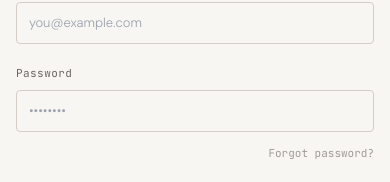
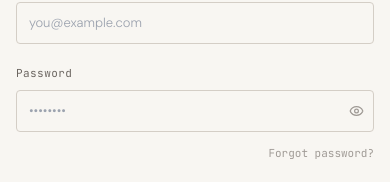
Before and after one commit to yuvrajsharma97/SpellOutCode, a React (Vite) app in the folder Client/: page /login in a window 390 px wide. Shown: the part 396-578 px from the top of the page. Built offline with nearby package versions, Linux system fonts and the light colour scheme; no server answers.

Commit message:
public profile mobile view

```diff
--- a/Client/src/components/ui/FormField.jsx
+++ b/Client/src/components/ui/FormField.jsx
@@ -1,3 +1,6 @@
+import { useState } from "react";
+import { Eye, EyeOff } from "lucide-react";
+
 export default function FormField({ label, error, children, hint }) {
   return (
     <div style={{ marginBottom: "20px" }}>
@@ -68,6 +71,60 @@ export function TextInput({ error, ...props }) {
   );
 }
 
+export function PasswordInput({ error, ...props }) {
+  const [visible, setVisible] = useState(false);
+
+  return (
+    <div style={{ position: "relative" }}>
+      <input
+        {...props}
+        type={visible ? "text" : "password"}
+        style={{
+          width: "100%",
+          padding: "9px 36px 9px 12px",
+          border: `1px solid ${error ? "var(--danger)" : "var(--rule)"}`,
+          borderRadius: "4px",
+          fontSize: "13px",
+          fontFamily: "var(--font-sans)",
+          background: "var(--paper)",
+          color: "var(--ink)",
+          outline: "none",
+          transition: "border-color var(--transition)",
+          fontWeight: 300,
+        }}
+        onFocus={(e) => {
+          if (!error) e.target.style.borderColor = "var(--ink-4)";
+        }}
+        onBlur={(e) => {
+          if (!error) e.target.style.borderColor = "var(--rule)";
+        }}
+      />
+      <button
+        type="button"
+        onClick={() => setVisible((v) => !v)}
+        tabIndex={-1}
+        aria-label={visible ? "Hide password" : "Show password"}
+        style={{
+          position: "absolute",
+          right: "10px",
+          top: "50%",
+          transform: "translateY(-50%)",
+          display: "flex",
+          alignItems: "center",
+          background: "none",
+          border: "none",
+          padding: 0,
+          color: "var(--ink-4)",
+          cursor: "pointer",
+        }}
+        onMouseEnter={(e) => (e.currentTarget.style.color = "var(--ink)")}
+        onMouseLeave={(e) => (e.currentTarget.style.color = "var(--ink-4)")}>
+        {visible ? <EyeOff size={15} /> : <Eye size={15} />}
+      </button>
+    </div>
+  );
+}
+
 export function TextArea({ error, rows = 4, ...props }) {
   return (
     <textarea
--- a/Client/src/components/ui/Modal.jsx
+++ b/Client/src/components/ui/Modal.jsx
@@ -37,7 +37,7 @@ export default function Modal({
         if (dismissible && e.target === e.currentTarget) onClose();
       }}>
       <div
-        className="max-h-[calc(100vh-24px)] sm:max-h-[calc(100vh-48px)]"
+        className="max-h-[calc(100vh_-_24px)] sm:max-h-[calc(100vh_-_48px)]"
         style={{
           background: "var(--paper)",
           borderRadius: "8px",
--- a/Client/src/index.css
+++ b/Client/src/index.css
@@ -207,6 +207,12 @@ a {
   margin: 2rem 0;
 }
 
+/* ── Spinner ── */
+@keyframes spin {
+  from { transform: rotate(0deg); }
+  to { transform: rotate(360deg); }
+}
+
 /* ── Skeleton Animation ── */
 @keyframes shimmer {
   0%, 100% { opacity: 1; }
--- a/Client/src/pages/DashboardSettingsPage.jsx
+++ b/Client/src/pages/DashboardSettingsPage.jsx
@@ -8,7 +8,7 @@ import { profilesApi } from "../api/profiles";
 import { authApi } from "../api/auth";
 import { profileSchema, socialSchema, changePasswordSchema } from "../schemas";
 import PageHeader from "../components/layout/PageHeader";
-import FormField, { TextInput, TextArea } from "../components/ui/FormField";
+import FormField, { TextInput, TextArea, PasswordInput } from "../components/ui/FormField";
 import Button from "../components/ui/Button";
 import AvatarUploader from "../components/profile/AvatarUploader";
 
@@ -388,8 +388,7 @@ function SecurityTab() {
         <FormField
           label="Current password"
           error={errors.currentPassword?.message}>
-          <TextInput
-            type="password"
+          <PasswordInput
             placeholder="••••••••"
             error={errors.currentPassword?.message}
             autoComplete="current-password"
@@ -398,8 +397,7 @@ function SecurityTab() {
         </FormField>
 
         <FormField label="New password" error={errors.newPassword?.message}>
-          <TextInput
-            type="password"
+          <PasswordInput
             placeholder="••••••••"
             error={errors.newPassword?.message}
             autoComplete="new-password"
@@ -410,8 +408,7 @@ function SecurityTab() {
         <FormField
           label="Confirm new password"
           error={errors.confirmPassword?.message}>
-          <TextInput
-            type="password"
+          <PasswordInput
             placeholder="••••••••"
             error={errors.confirmPassword?.message}
             autoComplete="new-password"
--- a/Client/src/pages/LoginPage.jsx
+++ b/Client/src/pages/LoginPage.jsx
@@ -4,7 +4,7 @@ import { Link, useNavigate, useLocation } from "react-router-dom";
 import { useAuth } from "../context/AuthContext";
 import { useToast } from "../context/ToastContext";
 import { loginSchema } from "../schemas";
-import FormField, { TextInput } from "../components/ui/FormField";
+import FormField, { TextInput, PasswordInput } from "../components/ui/FormField";
 import Button from "../components/ui/Button";
 
 export default function LoginPage() {
@@ -72,8 +72,7 @@ export default function LoginPage() {
         </FormField>
 
         <FormField label="Password" error={errors.password?.message}>
-          <TextInput
-            type="password"
+          <PasswordInput
             placeholder="••••••••"
             error={errors.password?.message}
             autoComplete="current-password"
--- a/Client/src/pages/ProfilePage.jsx
+++ b/Client/src/pages/ProfilePage.jsx
@@ -72,18 +72,15 @@ export default function ProfilePage() {
       <main>
         {/* Projects header */}
         <div
+          className="flex flex-col sm:flex-row sm:items-center sm:justify-between gap-3 sm:gap-4"
           style={{
-            display: "flex",
-            alignItems: "center",
-            justifyContent: "space-between",
             marginBottom: "20px",
             paddingBottom: "16px",
             borderBottom: "1px solid var(--rule)",
-            gap: "16px",
-            flexWrap: "wrap",
           }}>
-          <div style={{ display: "flex", alignItems: "center", gap: "16px" }}>
+          <div className="flex items-center gap-4 min-w-0">
             <span
+              className="flex-shrink-0"
               style={{
                 fontFamily: "var(--font-mono)",
                 fontSize: "11px",
@@ -95,12 +92,13 @@ export default function ProfilePage() {
               {!projectsLoading && ` — ${projects.length}`}
             </span>
 
-            {/* Status filter pills */}
-            <div style={{ display: "flex", gap: "4px" }}>
+            {/* Status filter pills — horizontally scrollable so they never overflow the viewport */}
+            <div className="flex gap-1 overflow-x-auto">
               {STATUS_FILTERS.map((s) => (
                 <button
                   key={s}
                   onClick={() => setStatusFilter(s)}
+                  className="flex-shrink-0 whitespace-nowrap"
                   style={{
                     padding: "3px 10px",
                     borderRadius: "2px",
@@ -122,7 +120,7 @@ export default function ProfilePage() {
             </div>
           </div>
 
-          <div className="w-full sm:w-[190px]">
+          <div className="w-full sm:w-[190px] flex-shrink-0">
             <SearchInput
               value={search}
               onChange={setSearch}
--- a/Client/src/pages/RegisterPage.jsx
+++ b/Client/src/pages/RegisterPage.jsx
@@ -4,7 +4,7 @@ import { Link, useNavigate } from "react-router-dom";
 import { useAuth } from "../context/AuthContext";
 import { useToast } from "../context/ToastContext";
 import { registerSchema } from "../schemas";
-import FormField, { TextInput } from "../components/ui/FormField";
+import FormField, { TextInput, PasswordInput } from "../components/ui/FormField";
 import Button from "../components/ui/Button";
 
 export default function RegisterPage() {
@@ -104,8 +104,7 @@ export default function RegisterPage() {
           label="Password"
           error={errors.password?.message}
           hint={!errors.password ? "Minimum 8 characters" : undefined}>
-          <TextInput
-            type="password"
+          <PasswordInput
             placeholder="••••••••"
             error={errors.password?.message}
             autoComplete="new-password"
--- a/Client/src/pages/ResetPasswordPage.jsx
+++ b/Client/src/pages/ResetPasswordPage.jsx
@@ -5,7 +5,7 @@ import { Link, useParams, useNavigate } from "react-router-dom";
 import { authApi } from "../api/auth";
 import { useToast } from "../context/ToastContext";
 import { resetPasswordSchema } from "../schemas";
-import FormField, { TextInput } from "../components/ui/FormField";
+import FormField, { TextInput, PasswordInput } from "../components/ui/FormField";
 import Button from "../components/ui/Button";
 
 export default function ResetPasswordPage() {
@@ -166,8 +166,7 @@ export default function ResetPasswordPage() {
 
       <form onSubmit={handleSubmit(onSubmit)} noValidate>
         <FormField label="New password" error={errors.password?.message}>
-          <TextInput
-            type="password"
+          <PasswordInput
             placeholder="••••••••"
             error={errors.password?.message}
             autoComplete="new-password"
@@ -178,8 +177,7 @@ export default function ResetPasswordPage() {
         <FormField
           label="Confirm password"
           error={errors.confirmPassword?.message}>
-          <TextInput
-            type="password"
+          <PasswordInput
             placeholder="••••••••"
             error={errors.confirmPassword?.message}
             autoComplete="new-password"
```
Also changed, not shown: Client/src/components/layout/DashboardLayout.jsx (+70 -42 lines).
